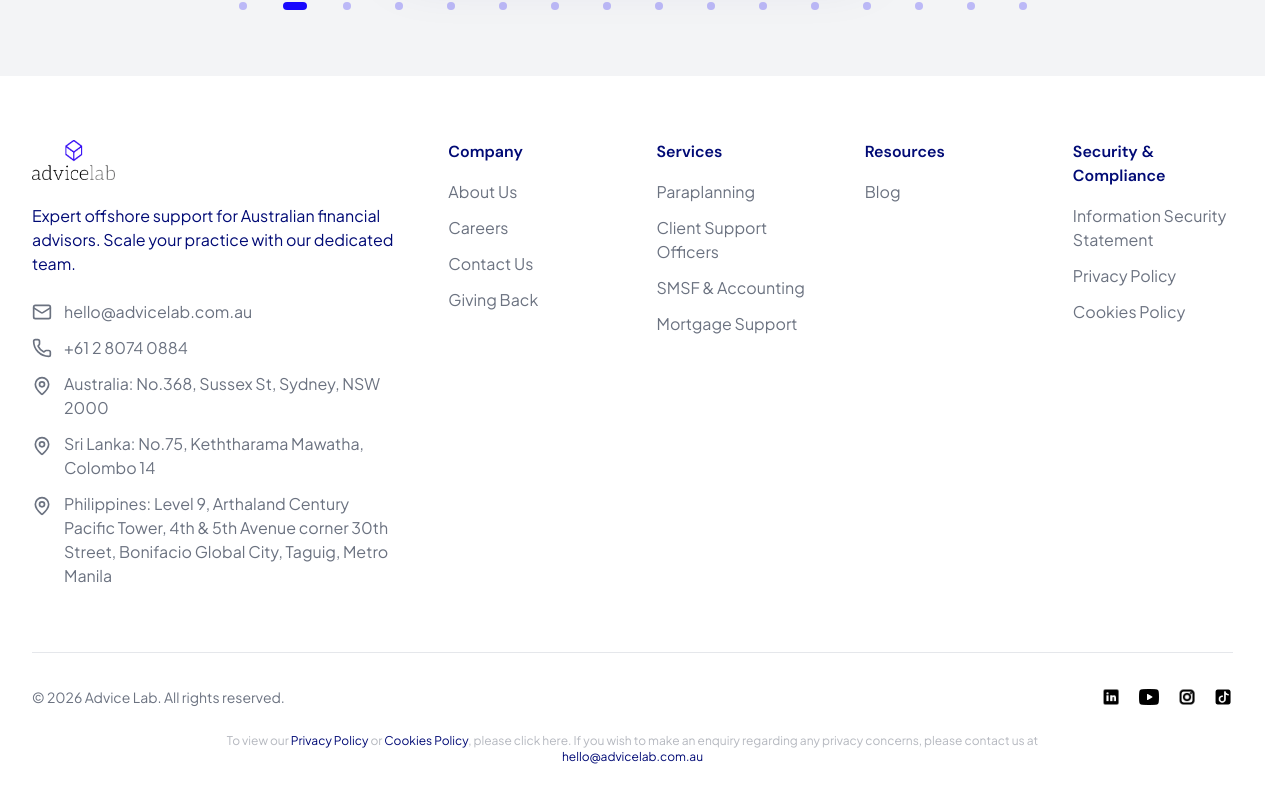
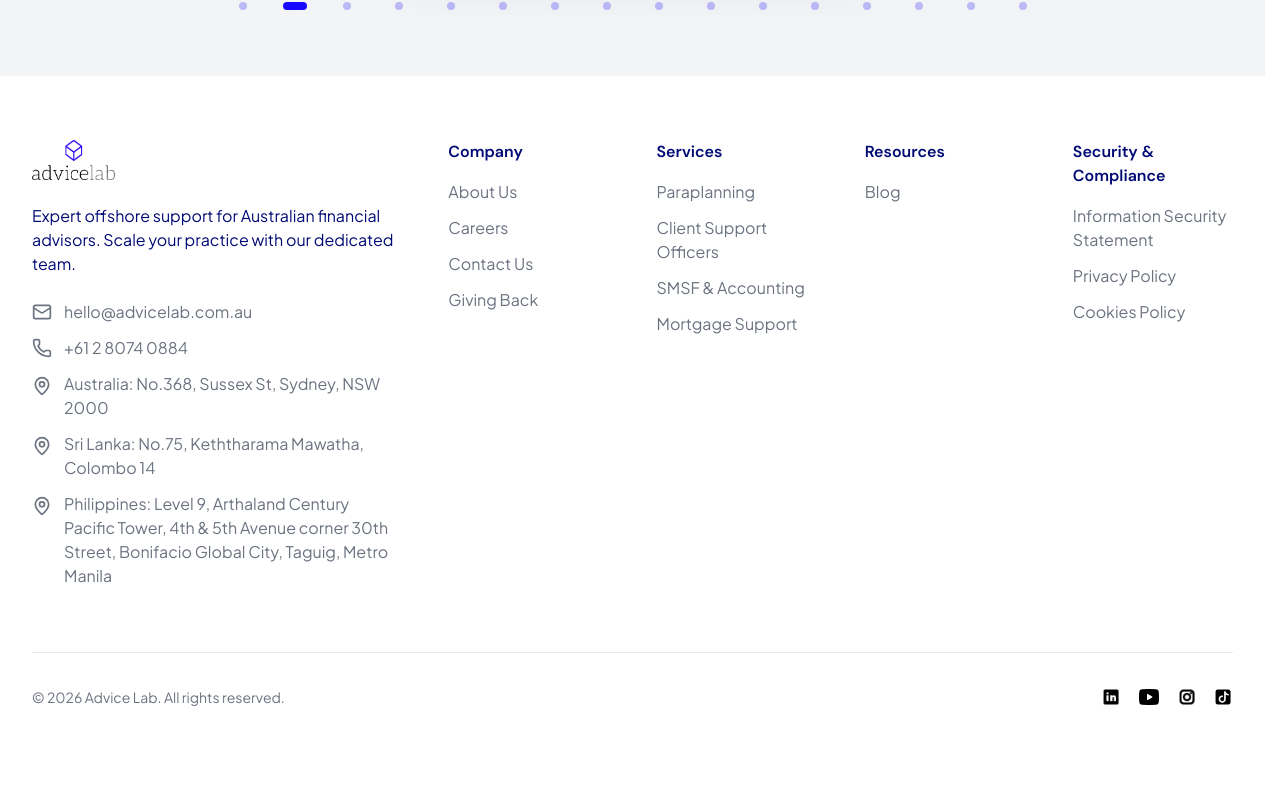
Before and after one commit to advicelab-campaign-web-page/campaign-frontend, a React (Vite) app: page / in a window 1280 px wide. Shown: the part 3094-3897 px from the top of the page. After the commit the page ends 3867 px from the top, so only its background shows below. Built offline with nearby package versions, Linux system fonts and the light colour scheme.

Commit message:
fix:footer  changes are updated

```diff
--- a/src/components/layout/Footer.tsx
+++ b/src/components/layout/Footer.tsx
@@ -274,7 +274,7 @@ export function Footer() {
             </div>
           </div>
           {/* Privacy Policy Notice */}
-          <div className="mt-6 text-center text-xs text-muted-foreground/50 max-w-4xl mx-auto">
+          {/* <div className="mt-6 text-center text-xs text-muted-foreground/50 max-w-4xl mx-auto">
             To view our{" "}
             <a
               href="/pdf/AL_Privacy-policy.pdf"
@@ -299,7 +299,7 @@ export function Footer() {
             >
               hello@advicelab.com.au
             </a>
-          </div>
+          </div> */}
         </div>
       </div>
       <ContactPopup
```
